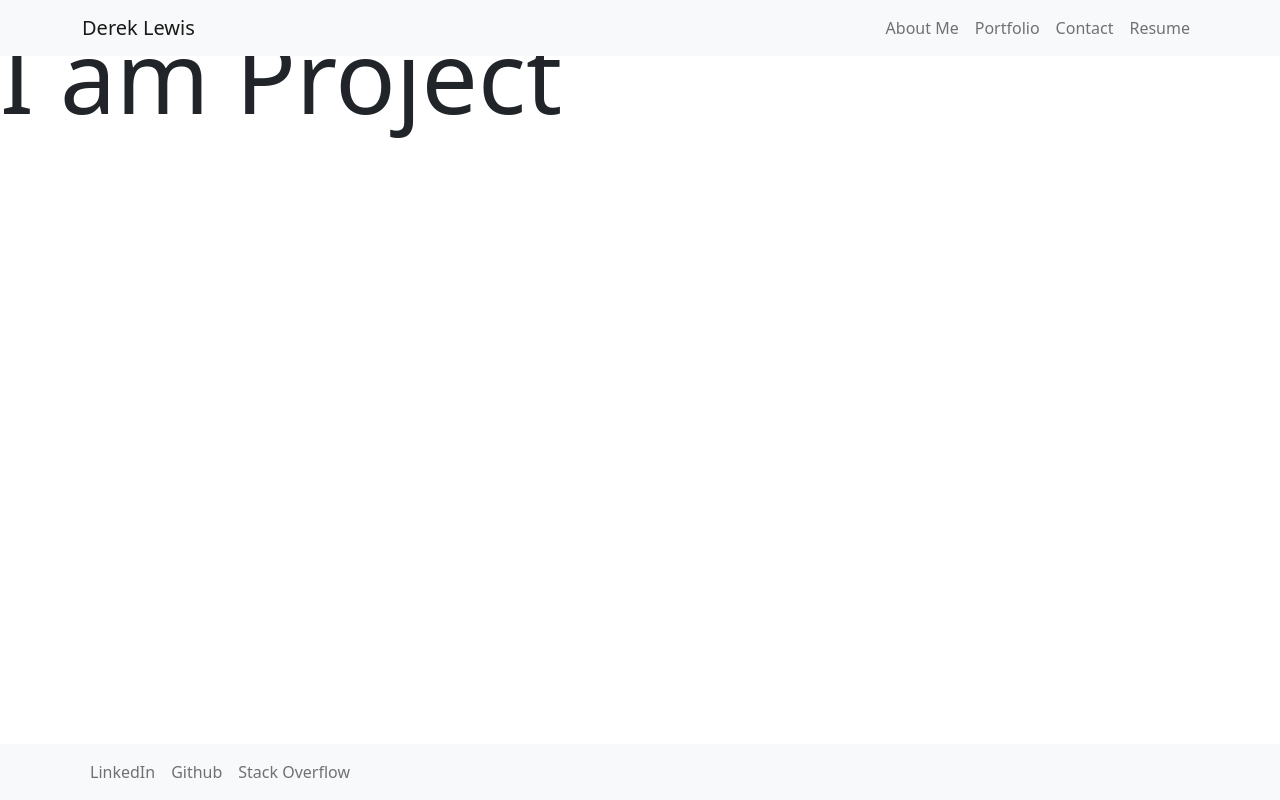
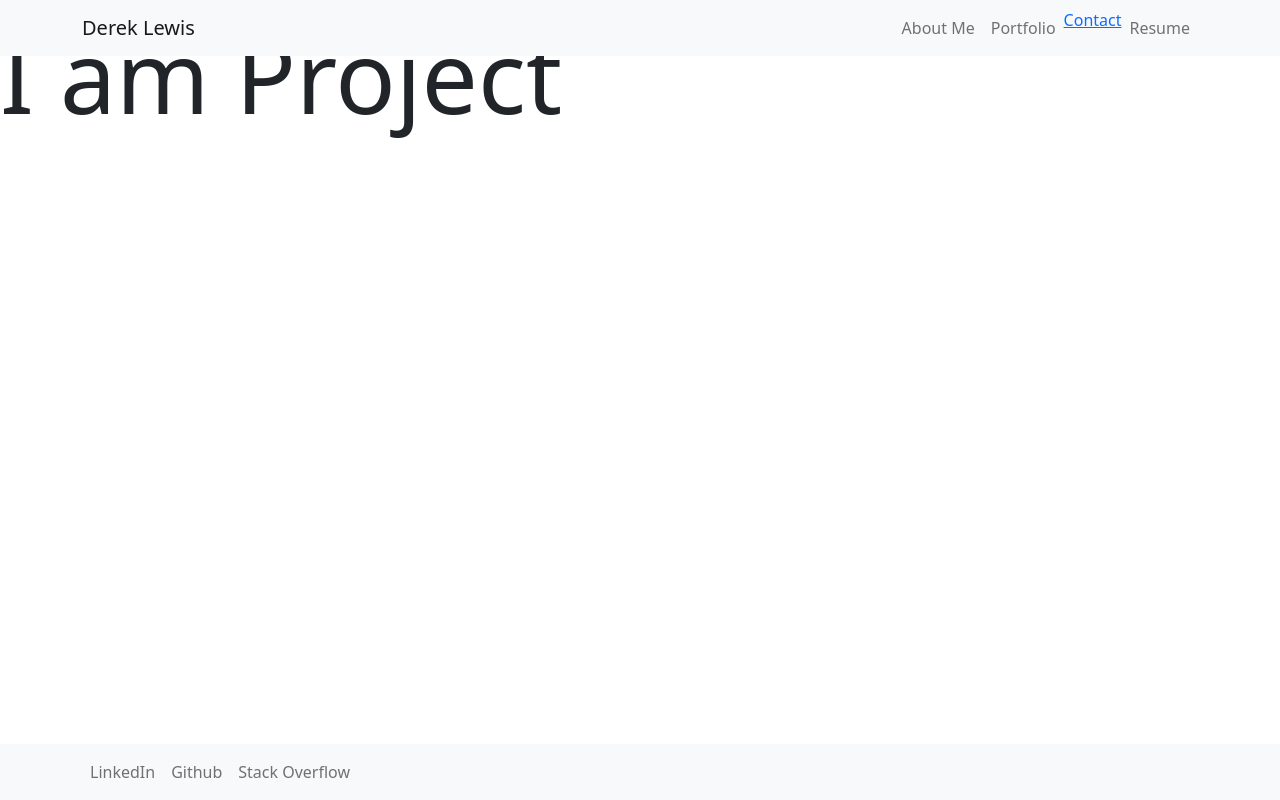
Before and after one commit to dereklewis/New-React-Portfolio, a React (Create React App) app in the folder client/: page / in a window 1280 px wide. Built offline with nearby package versions, Linux system fonts and the light colour scheme.

Commit message:
contact form routing is working

```diff
--- a/client/src/components/Navbar/Navbar.js
+++ b/client/src/components/Navbar/Navbar.js
@@ -1,5 +1,6 @@
 import React from "react";
 import { Navbar, Container, Nav } from "react-bootstrap";
+import { Link } from "react-router-dom";
 
 export const NavBar = () => {
   return (
@@ -10,7 +11,7 @@ export const NavBar = () => {
           <Nav className="justify-content-end" activeKey="/home">
             <Nav.Link href="#home">About Me</Nav.Link>
             <Nav.Link href="#features">Portfolio</Nav.Link>
-            <Nav.Link href="#pricing">Contact</Nav.Link>
+            <Link to="/contact">Contact</Link>
             <Nav.Link href="#pricing">Resume</Nav.Link>
           </Nav>
         </Container>
```
